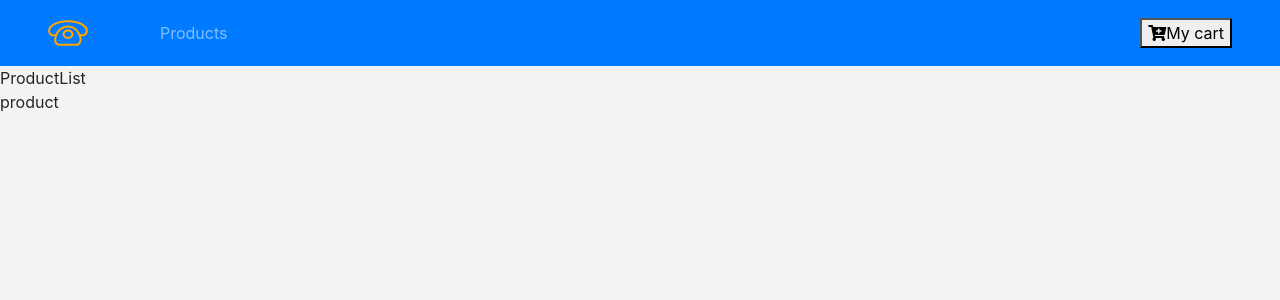
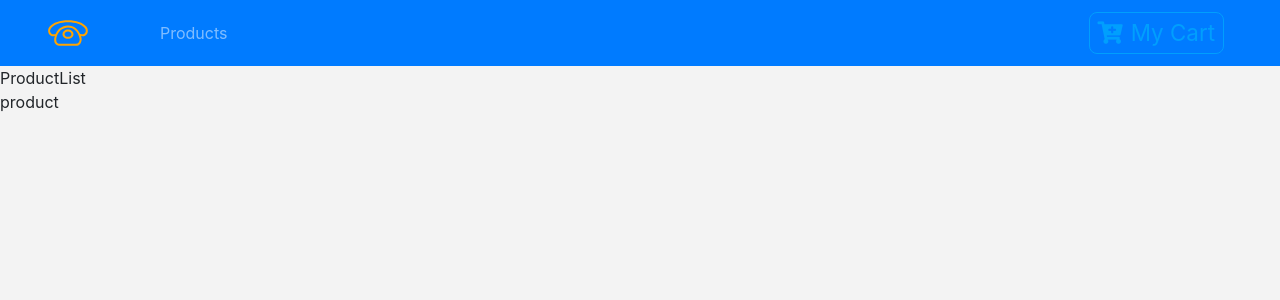
Before and after one commit to emotive44/React.js-Phone-E-Commerce, a React (Create React App) app: page / in a window 1280 px wide. Shown: the top 300 px of the page. Built offline with nearby package versions, Linux system fonts and the light colour scheme.

Commit message:
trying to use styled components

```diff
--- a/package.json
+++ b/package.json
@@ -10,7 +10,8 @@
     "react": "^16.13.1",
     "react-dom": "^16.13.1",
     "react-router-dom": "^5.1.2",
-    "react-scripts": "3.4.1"
+    "react-scripts": "3.4.1",
+    "styled-components": "^5.0.1"
   },
   "scripts": {
     "start": "react-scripts start",
--- a/src/components/Navbar.jsx
+++ b/src/components/Navbar.jsx
@@ -1,6 +1,7 @@
 import React from 'react';
 import { Link } from 'react-router-dom';
-import logo from '../logo.svg'
+import logo from '../logo.svg';
+import ButtonContainer from './styles/Button';
 
 class Navbar extends React.Component {
     render() {
@@ -15,10 +16,12 @@ class Navbar extends React.Component {
                     </li>
                 </ul>
                 <Link to='/cart' className="ml-auto">
-                    <button>
-                        <i className="fas fa-cart-plus" />
+                    <ButtonContainer>
+                        <span className="mr-2">
+                            <i className="fas fa-cart-plus" />
+                        </span>
                         My cart
-                    </button>
+                    </ButtonContainer>
                 </Link>
             </nav>
         )
--- /dev/null
+++ b/src/components/styles/Button.js
@@ -0,0 +1,23 @@
+import styled from 'styled-components';
+
+const ButtonContainer = styled.button`
+    text-transform: capitalize;
+    font-size: 1.4rem;
+    background: transparent;
+    border: 0.05rem solid var(--lightBlue);
+    color: var(--lightBlue);
+    border-radius: 0.5rem;
+    padding: 0.2rem 0.5rem;
+    cursor: pointer;
+    margin: 0.2rem 0.5rem;
+    transition: all 0.5s ease-in-out;
+    &:hover {
+        background: var(--lightBlue);
+        color: var(--mainBlue);
+    }
+    &:focus {
+        outline: none;
+    }
+`;
+
+export default ButtonContainer;
```
Also changed, not shown: 1 other file (tests, documents, lock files or other folders).
